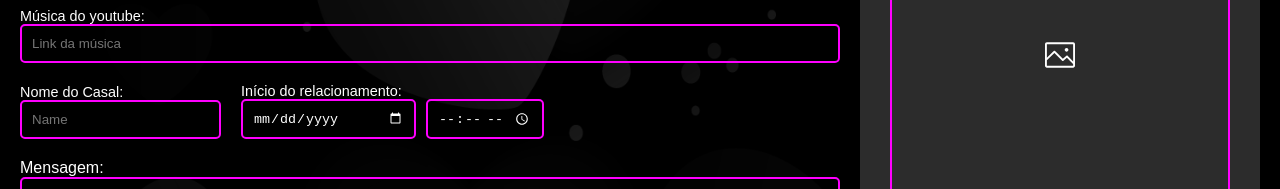
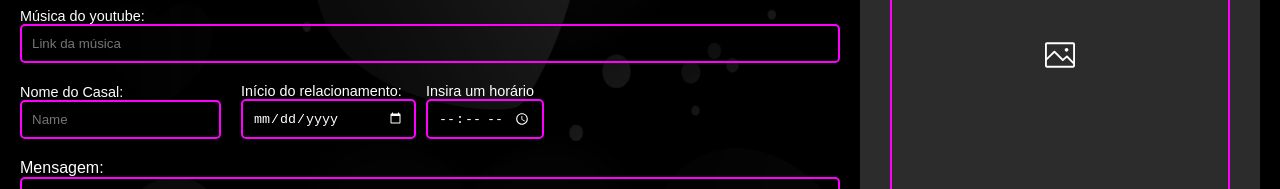
Before and after one commit to marceloaraujodev/lovebirds, a Next.js app: page / in a window 1280 px wide. Shown: the part 403-592 px from the top of the page. Built offline with nearby package versions, Linux system fonts and the light colour scheme.

Commit message:
timer title

```diff
--- a/app/components/Form/Form.jsx
+++ b/app/components/Form/Form.jsx
@@ -180,7 +180,8 @@ export default function Form() {
           </label>
 
           <label className={c.timer}>
-          <input type="time" name="timer" required onChange={(e) => setTime(e.target.value)} value={time} />
+            Insira um horário
+            <input type="time" name="timer" required onChange={(e) => setTime(e.target.value)} value={time} />
           </label>
           </div>
 
```
